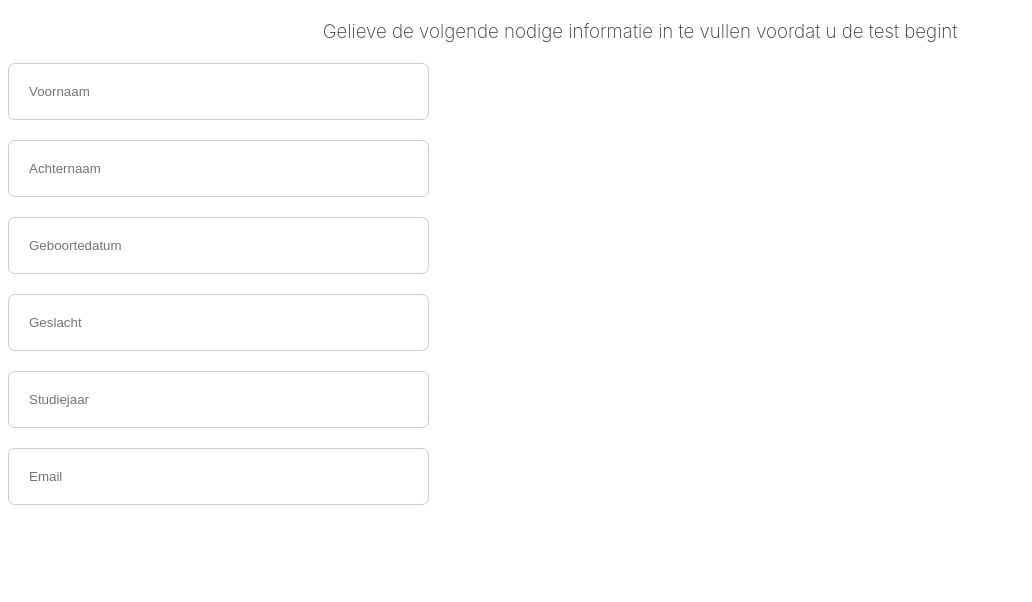
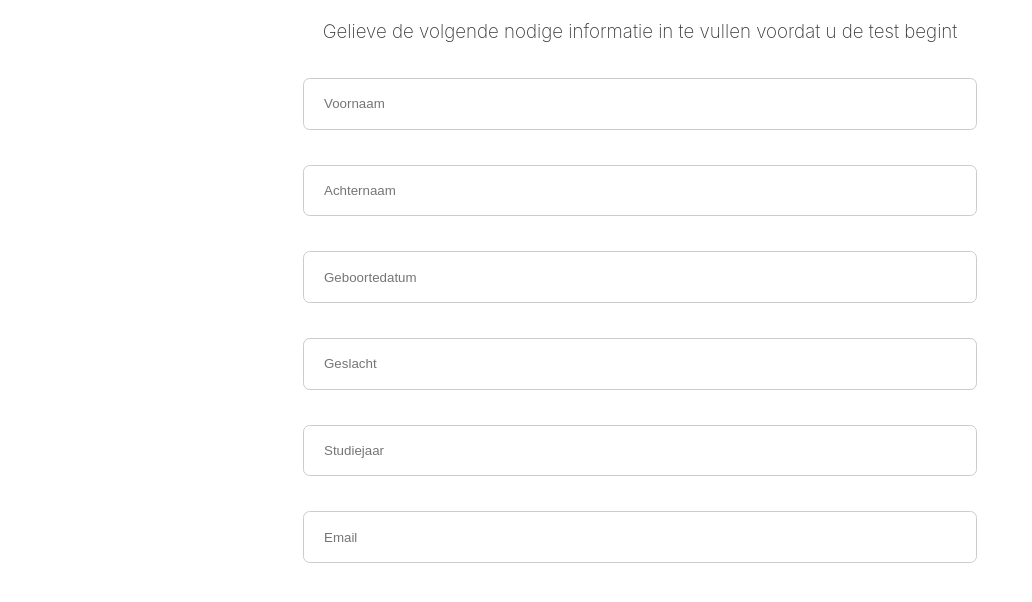
Before and after one commit to ZienabAlr/i-Spot-F, a website built with Vite: page SignUp/index.html in a window 1280 px wide. Shown: the whole page, without its empty margins (0-1032 px from the left). Built offline with nearby package versions, Linux system fonts and the light colour scheme.

Commit message:
style(style.css): style inputs has been edited

```diff
--- a/SignUp/style.css
+++ b/SignUp/style.css
@@ -13,17 +13,12 @@ body{
 }
 
 .inpt{
-  /* width: 30%;
-  padding: 10px;
-  border-radius: 5px;
-  border: 1px solid #ccc;
-  margin-bottom: 20px;
-  font-size: 16px;
-  font-family: Inter, system-ui, Avenir, Helvetica, Arial, sans-serif; */
   display: block;
   margin-bottom: 1.5em;
-  padding: 1.5em;
+  padding: 1.3em 1.5em;
   border: 1px solid #ccc;
   border-radius: 0.5em;
-  width: 30%;
+  width: 50%;
+  margin: 35px auto;
+
 }
```
